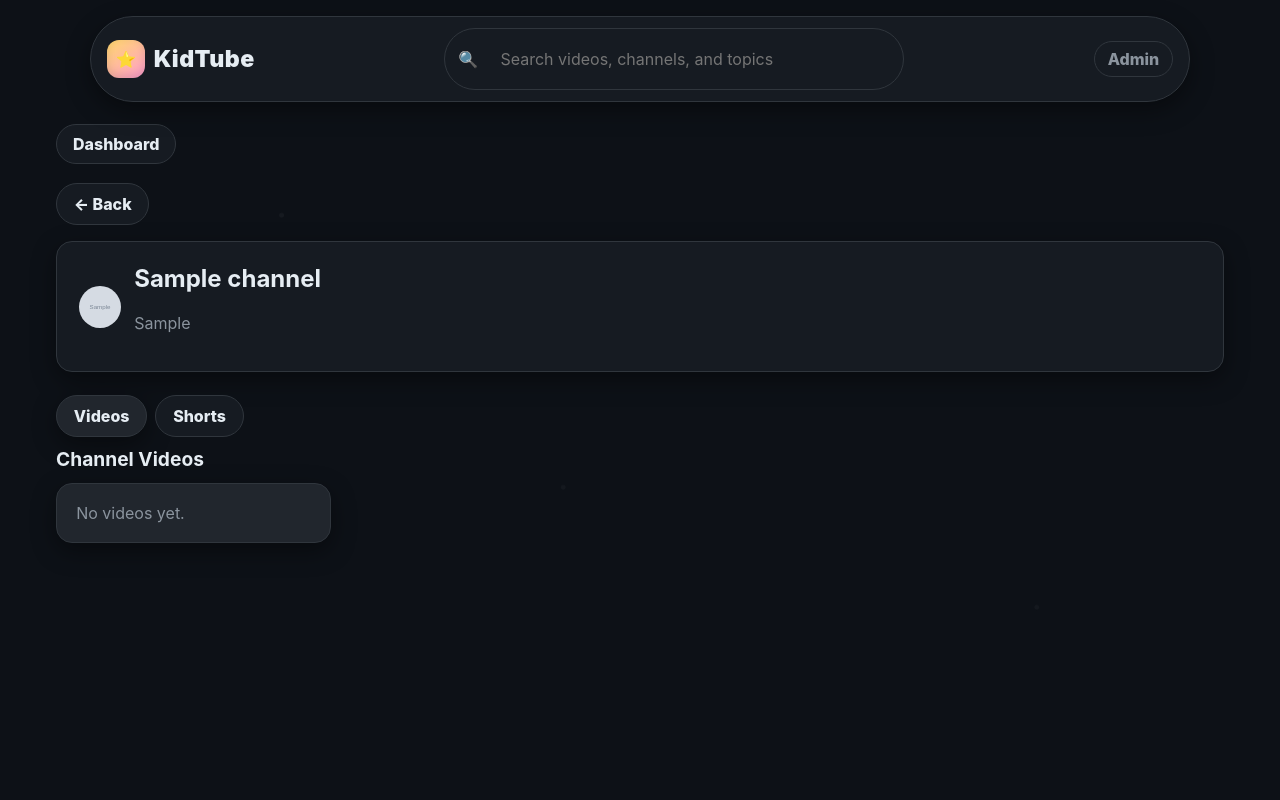
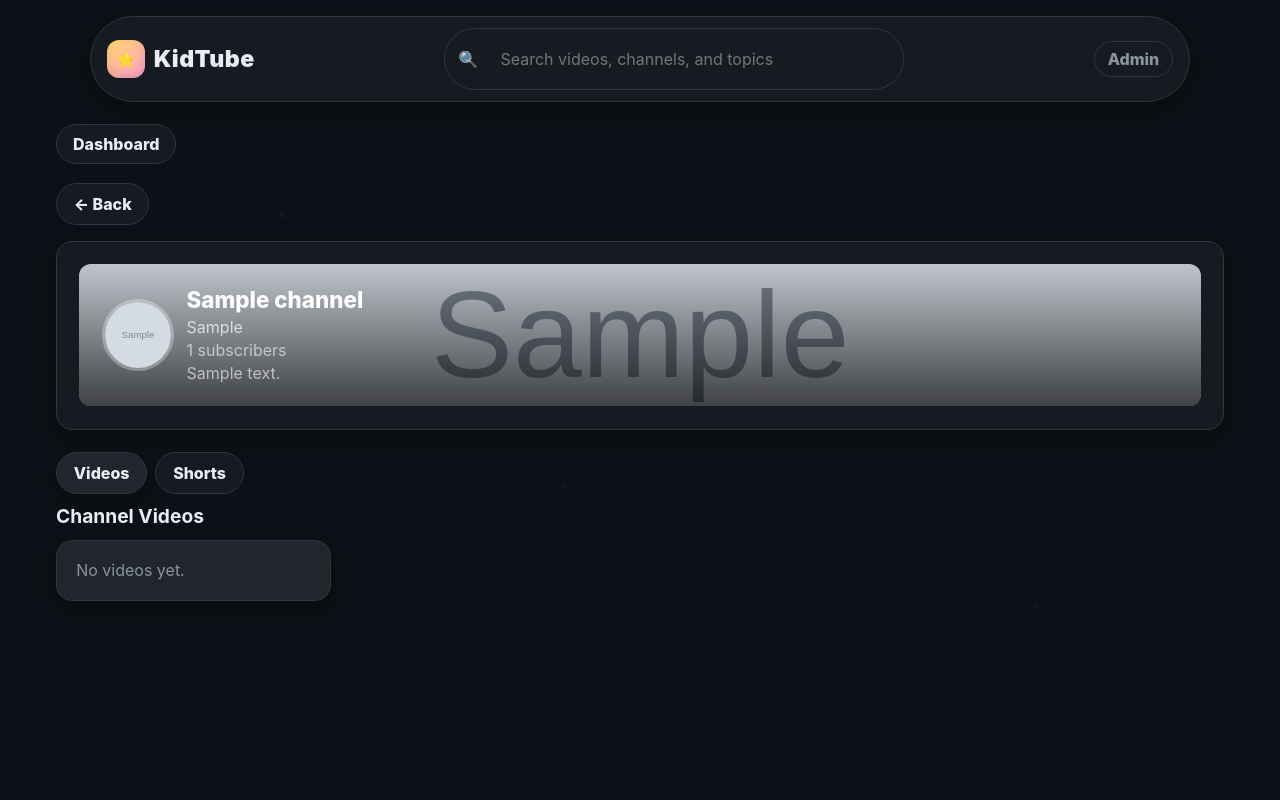
Before and after one commit to punishergui/kidtube, a FastAPI app: page /channel/1 in a window 1280 px wide. Run offline with FastAPI, Linux system fonts and the light colour scheme; data comes from the database, SQL or seed files in the repository; tables that the repository leaves empty hold one stand-in row (values such as "Sample post"); grey boxes marked "Sample" are stand-in pictures; data that the repository does not hold is empty; parts of the project's set-up code (start-up, migrations or seed data) failed here and were passed over.

Commit message:
Phase 10: admin PIN fix, avatar persistence, shorts threshold, schedule CSS, channel banner, notification UI

```diff
--- a/app/api/routes_channels.py
+++ b/app/api/routes_channels.py
@@ -40,6 +40,8 @@ class ChannelRead(BaseModel):
     title: str | None
     avatar_url: str | None
     banner_url: str | None
+    description: str | None
+    subscriber_count: int | None
     category: str | None
     category_id: int | None
     allowed: bool
@@ -79,6 +81,8 @@ async def create_channel(
         channel.title = metadata.get("title")
         channel.avatar_url = metadata.get("avatar_url")
         channel.banner_url = metadata.get("banner_url")
+        channel.description = metadata.get("description")
+        channel.subscriber_count = metadata.get("subscriber_count")
         channel.resolve_status = "ok"
         channel.resolve_error = None
         channel.resolved_at = datetime.now(timezone.utc)  # noqa: UP017
@@ -191,6 +195,8 @@ def channel_detail(
                 c.title,
                 c.avatar_url,
                 c.banner_url,
+                c.description,
+                c.subscriber_count,
                 c.category,
                 c.category_id,
                 c.input,
--- a/app/db/models.py
+++ b/app/db/models.py
@@ -27,6 +27,8 @@ class Channel(SQLModel, table=True):
     title: str | None = None
     avatar_url: str | None = None
     banner_url: str | None = None
+    description: str | None = None
+    subscriber_count: int | None = None
     category: str | None = None
     category_id: int | None = Field(default=None, foreign_key="categories.id")
     allowed: bool = True
--- a/app/services/youtube.py
+++ b/app/services/youtube.py
@@ -159,7 +159,7 @@ async def fetch_latest_videos(
                 "published_at": str(record["published_at"]),
                 "duration_seconds": duration_seconds,
                 "is_short": bool(
-                    (duration_seconds is not None and duration_seconds <= 60)
+                    (duration_seconds is not None and duration_seconds <= 180)
                     or ("/shorts/" in source_url)
                 ),
                 "view_count": view_count,
@@ -264,7 +264,7 @@ async def fetch_videos_before(
                 "published_at": str(record["published_at"]),
                 "duration_seconds": duration_seconds,
                 "is_short": bool(
-                    (duration_seconds is not None and duration_seconds <= 60)
+                    (duration_seconds is not None and duration_seconds <= 180)
                     or ("/shorts/" in source_url)
                 ),
                 "view_count": view_count,
@@ -355,7 +355,7 @@ async def search_videos(
                 "thumbnail_url": thumb.get("url") or "",
                 "published_at": snippet.get("publishedAt"),
                 "duration_seconds": duration_seconds,
-                "is_short": bool(duration_seconds is not None and duration_seconds <= 60),
+                "is_short": bool(duration_seconds is not None and duration_seconds <= 180),
             }
         )
 
--- a/app/services/youtube_ytdlp.py
+++ b/app/services/youtube_ytdlp.py
@@ -38,7 +38,7 @@ def _normalize_record(item: dict[str, object]) -> dict[str, object]:
         "duration": duration_seconds,
         "duration_seconds": duration_seconds,
         "is_short": bool(
-            (duration_seconds is not None and duration_seconds <= 60)
+            (duration_seconds is not None and duration_seconds <= 180)
             or ("/shorts/" in source_url)
         ),
         "published_at": published_at,
--- a/app/static/channel.js
+++ b/app/static/channel.js
@@ -25,6 +25,13 @@ function formatDuration(seconds) {
 
 function formatViews(n) {
   if (!n || n <= 0) return '';
+  if (n >= 1_000_000) return `${(n / 1_000_000).toFixed(1).replace(/\.0$/, '')}M`;
+  if (n >= 1_000) return `${(n / 1_000).toFixed(1).replace(/\.0$/, '')}K`;
+  return String(n);
+}
+
+function formatSubscribers(n) {
+  if (!n) return '';
   if (n >= 1_000_000) return `${(n / 1_000_000).toFixed(1).replace(/\.0$/, '')}M`;
   if (n >= 1_000) return `${(n / 1_000).toFixed(1).replace(/\.0$/, '')}K`;
   return String(n);
@@ -106,7 +113,28 @@ async function load() {
     channelHeader.dataset.avatar = channel.avatar_url || '';
     channelHeader.dataset.category = channel.category || 'Fun';
     channelHeader.dataset.categoryName = channel.category_name || '';
-    channelHeader.innerHTML = `<div class="channel-page-meta">${channel.avatar_url ? `<img class="channel-page-avatar" src="${channel.avatar_url}" alt="${escapeHtml(channel.title || channel.youtube_id)}" />` : '<span class="channel-page-avatar">📺</span>'}<div><h2>${escapeHtml(channel.title || channel.youtube_id)}</h2><p class="small">${escapeHtml(channel.input || '')}</p></div></div>`;
+    const bannerStyle = channel.banner_url
+      ? `style="background-image: url('${channel.banner_url}'); background-size: cover; background-position: center; min-height: 120px;"`
+      : '';
+    const subsText = channel.subscriber_count
+      ? formatSubscribers(channel.subscriber_count)
+      : '';
+    channelHeader.innerHTML = `
+      <div class="channel-banner" ${bannerStyle}>
+        <div class="channel-banner-overlay">
+          <div class="channel-page-meta">
+            ${channel.avatar_url
+              ? `<img class="channel-page-avatar" src="${channel.avatar_url}" alt="${escapeHtml(channel.title || channel.youtube_id)}" />`
+              : '<span class="channel-page-avatar channel-page-avatar-placeholder">📺</span>'}
+            <div class="channel-page-info">
+              <h2 class="channel-page-title">${escapeHtml(channel.title || channel.youtube_id)}</h2>
+              ${channel.input ? `<p class="channel-page-handle small">${escapeHtml(channel.input)}</p>` : ''}
+              ${subsText ? `<p class="channel-page-subs small">${subsText} subscribers</p>` : ''}
+              ${channel.description ? `<p class="channel-page-desc small">${escapeHtml(channel.description.slice(0, 200))}${channel.description.length > 200 ? '…' : ''}</p>` : ''}
+            </div>
+          </div>
+        </div>
+      </div>`;
 
     const heading = document.getElementById('channel-videos-heading');
     if (heading) heading.textContent = state.contentType === 'shorts' ? 'Channel Shorts' : 'Channel Videos';
--- a/app/static/styles.css
+++ b/app/static/styles.css
@@ -943,21 +943,44 @@ textarea:focus-visible {
   gap: 0.8rem;
 }
 
+.channel-banner {
+  border-radius: 12px;
+  overflow: hidden;
+  background: var(--surface-raised);
+  min-height: 80px;
+}
+
+.channel-banner-overlay {
+  background: linear-gradient(to bottom, rgba(0,0,0,0.1) 0%, rgba(0,0,0,0.7) 100%);
+  padding: var(--space-4);
+}
+
 .channel-page-avatar {
-  width: 42px;
-  height: 42px;
+  width: 72px;
+  height: 72px;
   border-radius: 50%;
   object-fit: cover;
-  background: var(--surface-raised);
-  display: grid;
-  place-items: center;
+  border: 3px solid rgba(255,255,255,0.3);
+  flex-shrink: 0;
+}
+
+.channel-page-info { display: flex; flex-direction: column; gap: 0.2rem; }
+.channel-page-title { margin: 0; font-size: 1.4rem; font-weight: 800; color: #fff; }
+.channel-page-handle { margin: 0; color: rgba(255,255,255,0.7); }
+.channel-page-subs { margin: 0; color: rgba(255,255,255,0.6); }
+.channel-page-desc { margin: 0; color: rgba(255,255,255,0.6); line-height: 1.3; }
+
+.channel-page-avatar-placeholder {
+  width: 72px; height: 72px; display: grid; place-items: center;
+  background: var(--surface); border-radius: 50%; font-size: 2rem;
+  border: 3px solid rgba(255,255,255,0.3);
 }
 
 .schedule-grid {
   display: grid;
-  grid-template-columns: repeat(7, minmax(120px, 1fr));
-  gap: 0.6rem;
-  min-width: 700px;
+  grid-template-columns: repeat(7, minmax(140px, 1fr));
+  gap: 0.5rem;
+  min-width: 840px;
 }
 
 .schedule-grid-scroll {
--- a/docker-compose.yml
+++ b/docker-compose.yml
@@ -16,6 +16,7 @@ services:
       KIDTUBE_PORT: 2018
       KIDTUBE_BASE_URL: https://kidtube.white-house.cc
       KIDTUBE_DB_PATH: /data/kidtube.db
+      SECRET_KEY: ${SECRET_KEY:-a-strong-random-dev-key-change-this-in-production}
       YOUTUBE_API_KEY: ${YOUTUBE_API_KEY}
       SYNC_MAX_VIDEOS_PER_CHANNEL: 50
       DEEP_SYNC_ENABLED: ${DEEP_SYNC_ENABLED:-false}
```
Also changed, not shown: other parts of app/static/styles.css (+32 -15 lines), app/core/config.py (+4 -3 lines), app/templates/admin.html (+11 -5 lines), app/db/migrations/0014_reclassify_shorts.sql (added), app/db/migrations/0015_channel_description_subscribers.sql (added), 3 other files.
